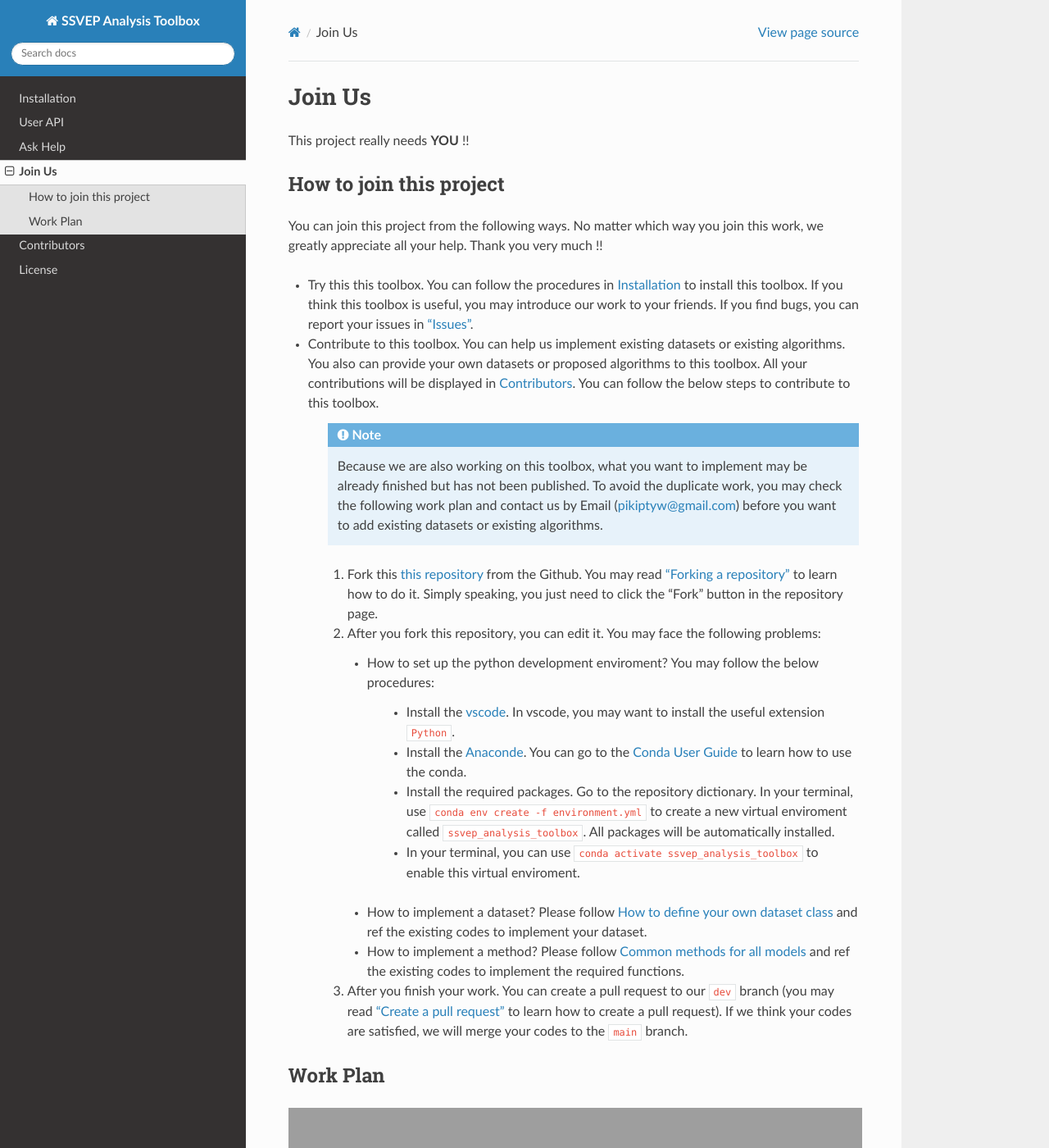
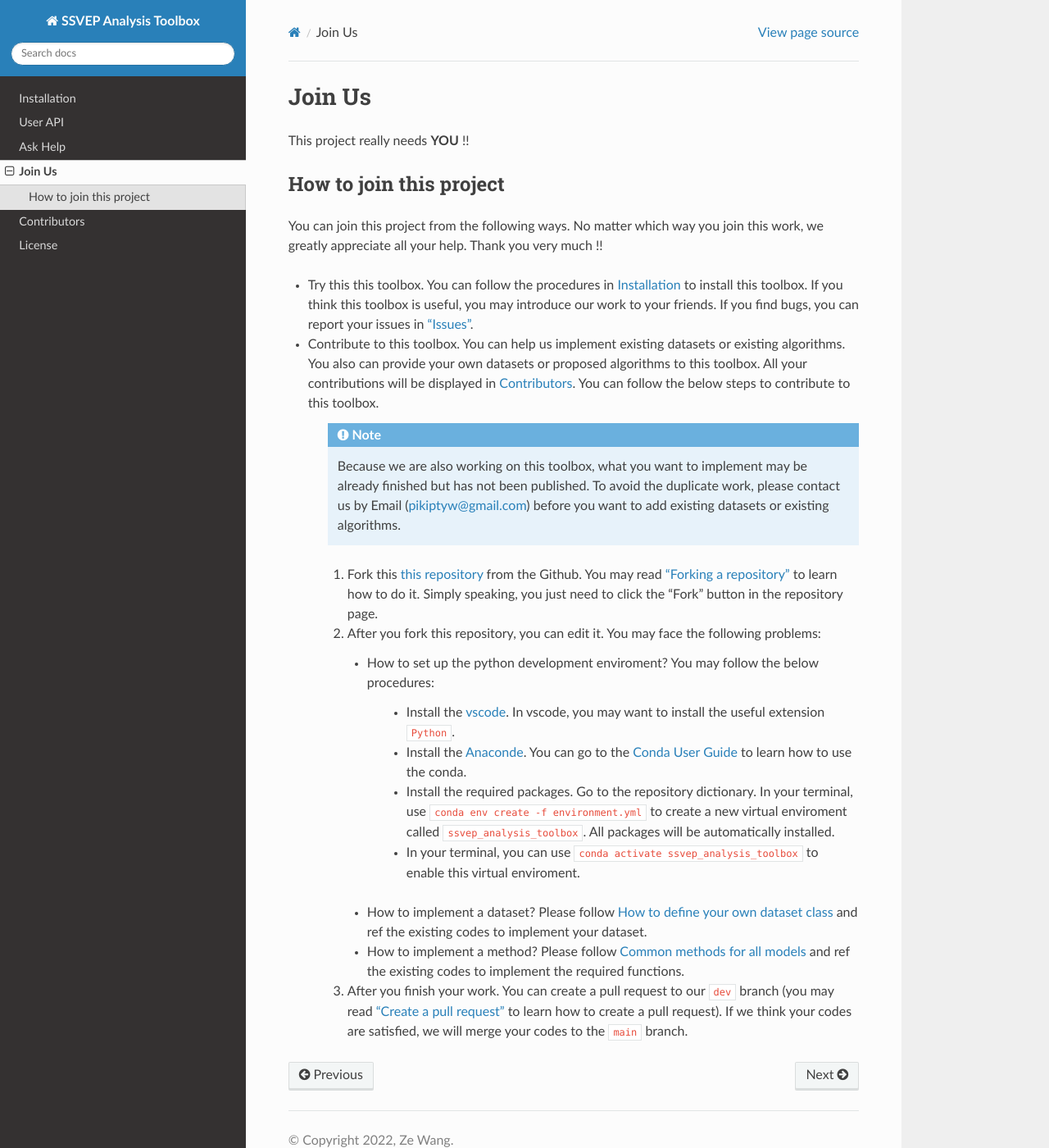
Before and after one commit to pikipity/SSVEP-Analysis-Toolbox, a Sphinx documentation site: the page built from Docs/JoinUs.rst, in a window 1280 px wide and 1400 px high. Shown: the whole window at 82% size. Built offline with Sphinx 7.4.7 and the Read the Docs theme 2.0.0, drawn with Linux system fonts in a browser that asks for light colours; pages that are not in the unit, such as notebooks, are missing from menus; some of the changed lines change nothing that is shown; grey boxes are pictures that could not be loaded.

Commit message:
Update JoinUs.rst

```diff
--- a/Docs/JoinUs.rst
+++ b/Docs/JoinUs.rst
@@ -13,7 +13,9 @@ You can join this project from the following ways. No matter which way you join
 
     .. note::
 
-        Because we are also working on this toolbox, what you want to implement may be already finished but has not been published. To avoid the duplicate work, you may check the following work plan and contact us by Email (pikiptyw@gmail.com) before you want to add existing datasets or existing algorithms.
+        Because we are also working on this toolbox, what you want to implement may be already finished but has not been published. To avoid the duplicate work, please contact us by Email (pikiptyw@gmail.com) before you want to add existing datasets or existing algorithms.
+
+        .. Because we are also working on this toolbox, what you want to implement may be already finished but has not been published. To avoid the duplicate work, you may check the following work plan and contact us by Email (pikiptyw@gmail.com) before you want to add existing datasets or existing algorithms.
 
     #. Fork this `this repository <https://github.com/pikipity/SSVEP-Analysis-Toolbox.git>`_ from the Github. You may read `"Forking a repository" <https://docs.github.com/en/get-started/quickstart/fork-a-repo#forking-a-repository>`_ to learn how to do it. Simply speaking, you just need to click the "Fork" button in the repository page.
     #. After you fork this repository, you can edit it. You may face the following problems:
@@ -30,9 +32,9 @@ You can join this project from the following ways. No matter which way you join
 
     #. After you finish your work. You can create a pull request to our ``dev`` branch (you may read `"Create a pull request" <https://docs.github.com/en/pull-requests/collaborating-with-pull-requests/proposing-changes-to-your-work-with-pull-requests/creating-a-pull-request>`_ to learn how to create a pull request). If we think your codes are satisfied, we will merge your codes to the ``main`` branch.
 
-Work Plan
-------------
+.. Work Plan
+.. ------------
 
-.. raw:: html
+.. .. raw:: html
 
-    <iframe width="700" height="630" frameborder="0" scrolling="no" src="https://onedrive.live.com/embed?resid=44EDF235CF3FC8C2%21380426&authkey=%21AIJTfXbmfmKoXCY&em=2&wdAllowInteractivity=False&Item='Task%20Plan'!A1%3AAJ18&wdInConfigurator=True&wdInConfigurator=True&edesNext=false&resen=false"></iframe>
+..    <iframe width="700" height="630" frameborder="0" scrolling="no" src="https://onedrive.live.com/embed?resid=44EDF235CF3FC8C2%21380426&authkey=%21AIJTfXbmfmKoXCY&em=2&wdAllowInteractivity=False&Item='Task%20Plan'!A1%3AAJ18&wdInConfigurator=True&wdInConfigurator=True&edesNext=false&resen=false"></iframe>
```
